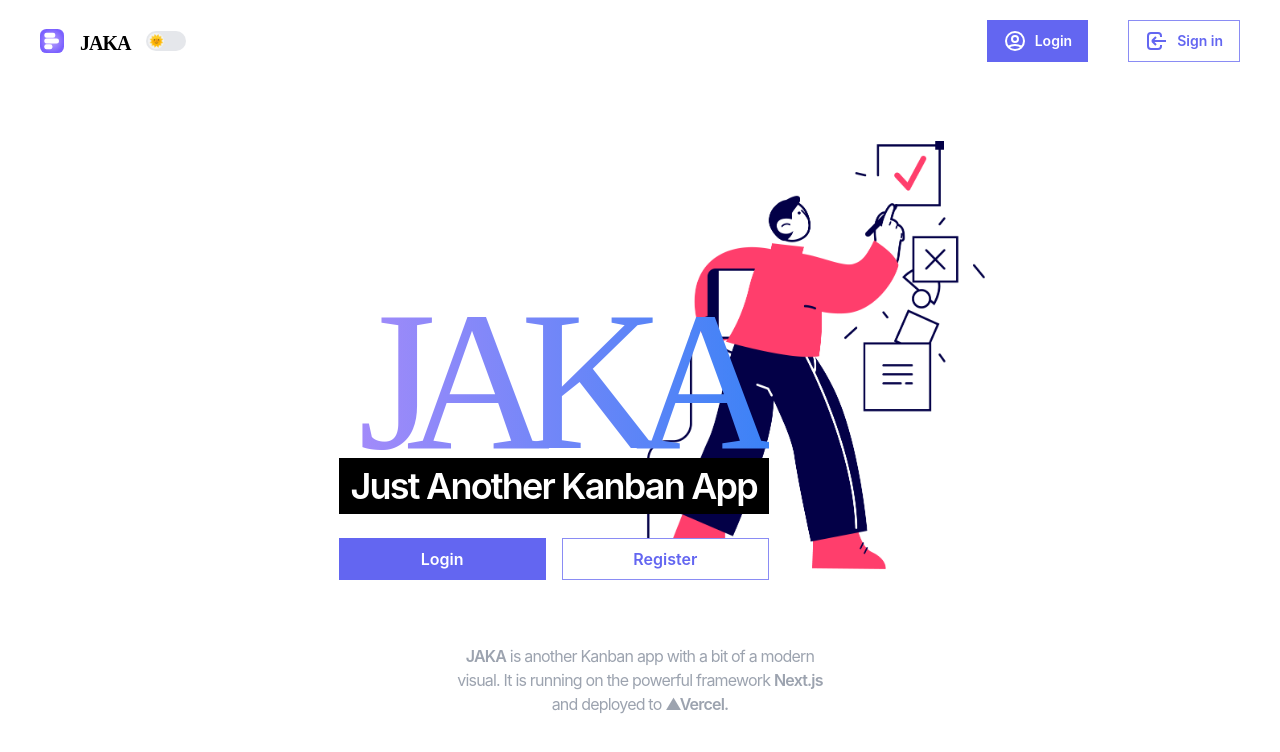
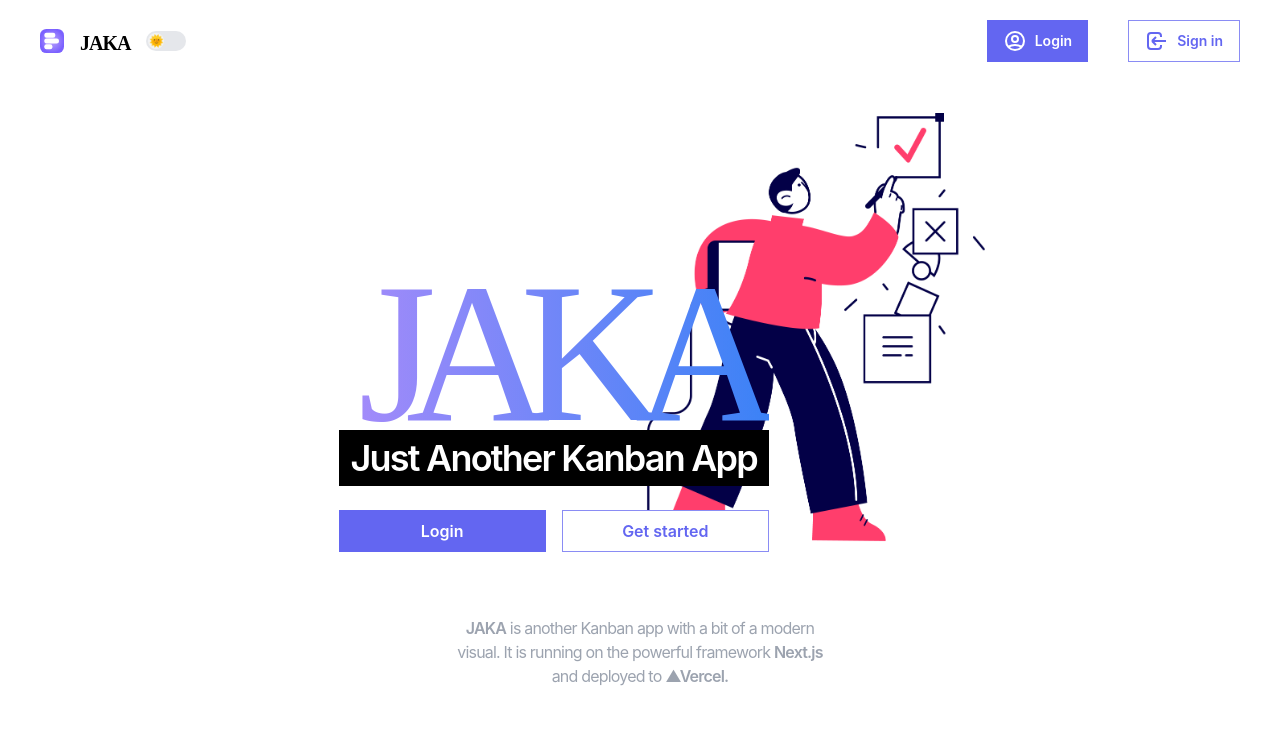
Before and after one commit to Todomir/jaka, a Next.js app: page / in a window 1280 px wide. Shown: the top 752 px of the page. Built offline with nearby package versions, Linux system fonts and the light colour scheme.

Commit message:
feat: added links on index page

```diff
--- a/src/pages/index.tsx
+++ b/src/pages/index.tsx
@@ -1,26 +1,25 @@
 import Head from 'next/head'
 import Image from 'next/image'
+import Link from 'next/link'
 
-import { ReactElement, useContext } from 'react'
+import { ReactElement } from 'react'
 
 import Button from '@components/Button'
 import Nav from '@components/Nav'
 
-import { DarkModeContext } from '@store/DarkModeContext'
-
 export default function Home(): ReactElement {
-  const { darkMode } = useContext(DarkModeContext)
   return (
-    <div className={`w-screen h-screen ${darkMode ? 'dark' : ''}`}>
+    <div className="w-screen h-screen">
       <header>
         <Head>
           <title>JAKA | Welcome</title>
         </Head>
+      </header>
 
       <Nav />
-      </header>
-      <main className="flex flex-col justify-center px-2 h-full w-screen dark:bg-gray-900">
-        <section className="grid grid-cols-1 grid-rows-hero sm:grid-cols-hero mx-auto mt-24">
+
+      <main className="flex flex-col justify-center px-2 h-screen w-screen dark:bg-gray-900">
+        <section className="grid grid-cols-1 grid-rows-hero sm:grid-cols-hero mx-auto mt-10 sm:20">
           <div
             id="hero"
             className="sm:col-start-1 sm:col-end-3 sm:row-start-1 sm:mx-auto -mt-24 sm:mt-0 sm:self-end grid grid-cols-1 grid-rows-hero-elements sm:grid-cols-1 z-10"
@@ -34,17 +33,21 @@ export default function Home(): ReactElement {
               </h2>
             </div>
             <div className="grid sm:grid-cols-2 gap-4 px-16 sm:px-0 mt-16 sm:mt-6">
+              <Link href="/login">
                 <Button
                   className="text-xs sm:text-base"
                   label="Login"
                   color="primary"
                 />
+              </Link>
+              <Link href="/register">
                 <Button
                   className="text-xs sm:text-base"
-                label="Register"
+                  label="Get started"
                   color="primary"
                   outlined
                 />
+              </Link>
             </div>
           </div>
           <div className="sm:col-start-2 sm:col-end-4 row-start-1 z-0">
```
Lines whose indentation alone changed are shown as unchanged.
